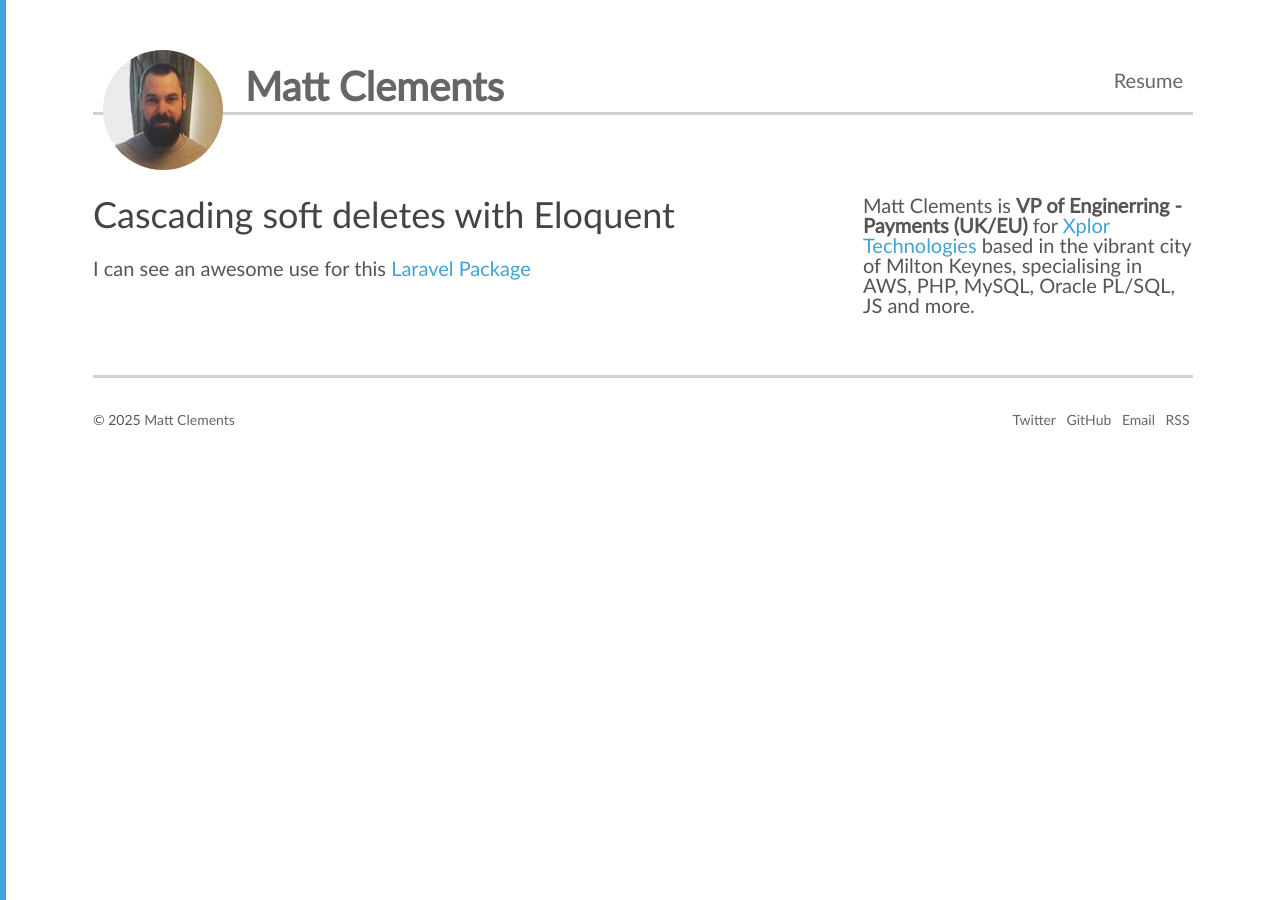
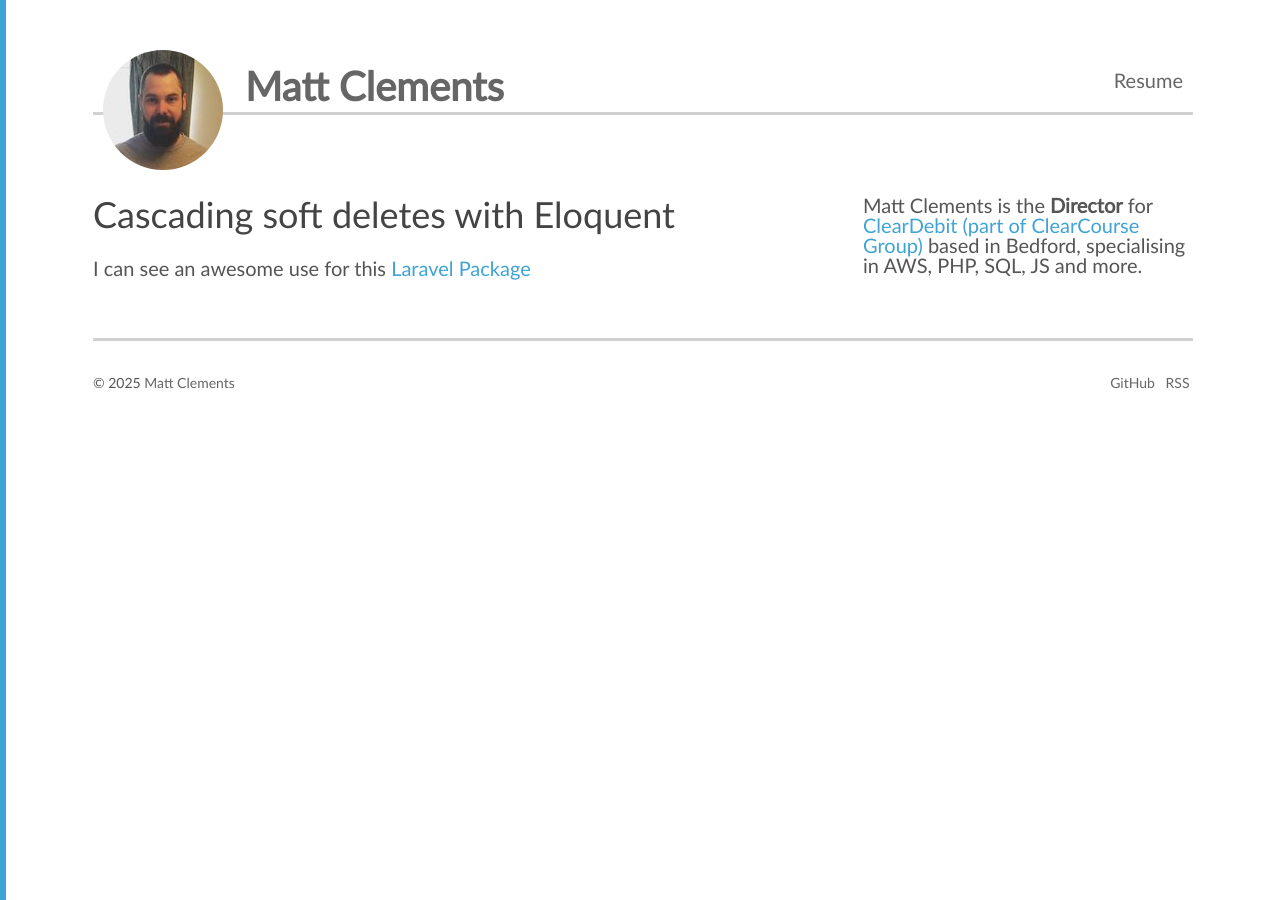
Before and after one commit to mattclements/mattclements.github.io, a Jekyll site: the page built from _posts/2016-05-14-post-post.markdown, in a window 1280 px wide. Built offline with Jekyll 4.4.1, drawn with Linux system fonts in a browser that asks for light colours.

Commit message:
2025 Updates

```diff
--- a/_config.yml
+++ b/_config.yml
@@ -1,16 +1,13 @@
 title: "Matt Clements"
-email: matt@mattclements.co.uk
 description: "Web Developer from Milton Keynes"
 #url: "http://localhost:4000"
 url: "https://mattclements.co.uk" # the base hostname & protocol for your site, e.g. http://example.com
-twitter_username: mattclementsuk
 github_username:  mattclements
-skype_username: clementsweb
 google_analytics: UA-10215335-3
 
 #auto: true
 #server: true
-exclude: ['README.md', 'sass/']
+exclude: ['README.md', 'sass/', '_posts']
 
 permalink: pretty
 
--- a/_includes/footer.html
+++ b/_includes/footer.html
@@ -1,8 +1,6 @@
 <footer class="footer" role="contentinfo">
 	<ul class="footer-nav">
-		<li><a href="https://twitter.com/{{ site.twitter_username }}" title="Twitter" target="_blank">Twitter</a></li>
 		<li><a href="https://github.com/{{ site.github_username }}" title="GitHub" target="_blank">GitHub</a></li>
-		<li><a href="mailto:{{ site.email }}" title="Email">Email</a></li>
 		<li><a href="{{ "/feed.xml" | relative_url }}" title="RSS">RSS</a></li>
 	</ul>
 	<p>&copy; {{ site.time | date: '%Y' }} <a href="/">{{ site.title }}</a></p>
--- a/_includes/sidebar.html
+++ b/_includes/sidebar.html
@@ -1,6 +1,6 @@
 <div itemscope itemtype="http://schema.org/Person">
     <h1 class="visually-hidden">About me</h1>
     <p>
-      Matt Clements is <strong itemprop="jobTitle">VP of Enginerring - Payments (UK/EU)</strong> for <a href="https://www.xplortechnologies.com/" target="_blank">Xplor Technologies</a> based in the vibrant city of Milton Keynes, specialising in AWS, PHP, MySQL, Oracle PL/SQL, JS and more.
+      Matt Clements is the <strong itemprop="jobTitle">Director</strong> for <a href="https://www.cleardebit.com/" target="_blank">ClearDebit (part of ClearCourse Group)</a> based in Bedford, specialising in AWS, PHP, SQL, JS and more.
     </p>
   </div>
```
